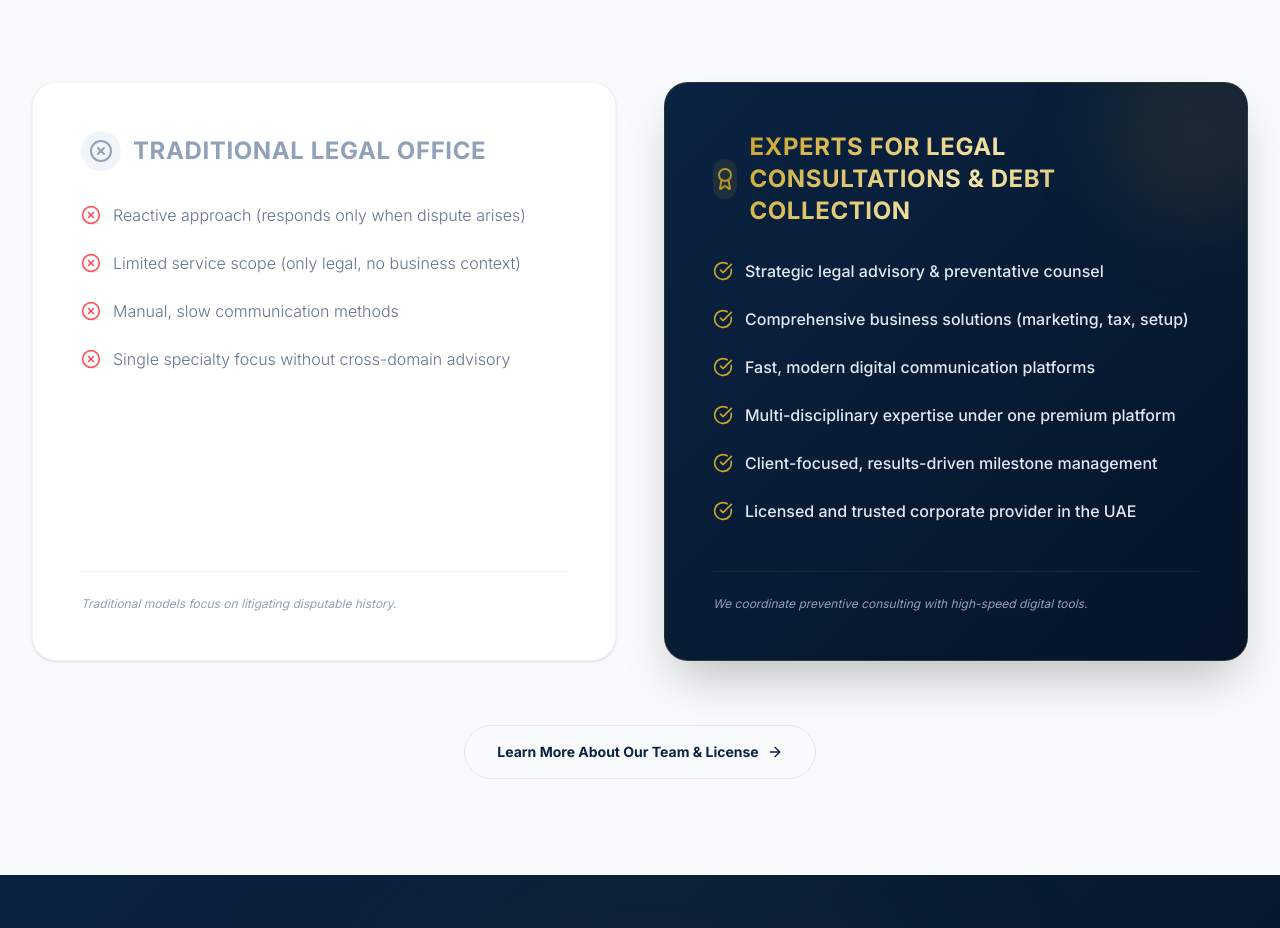
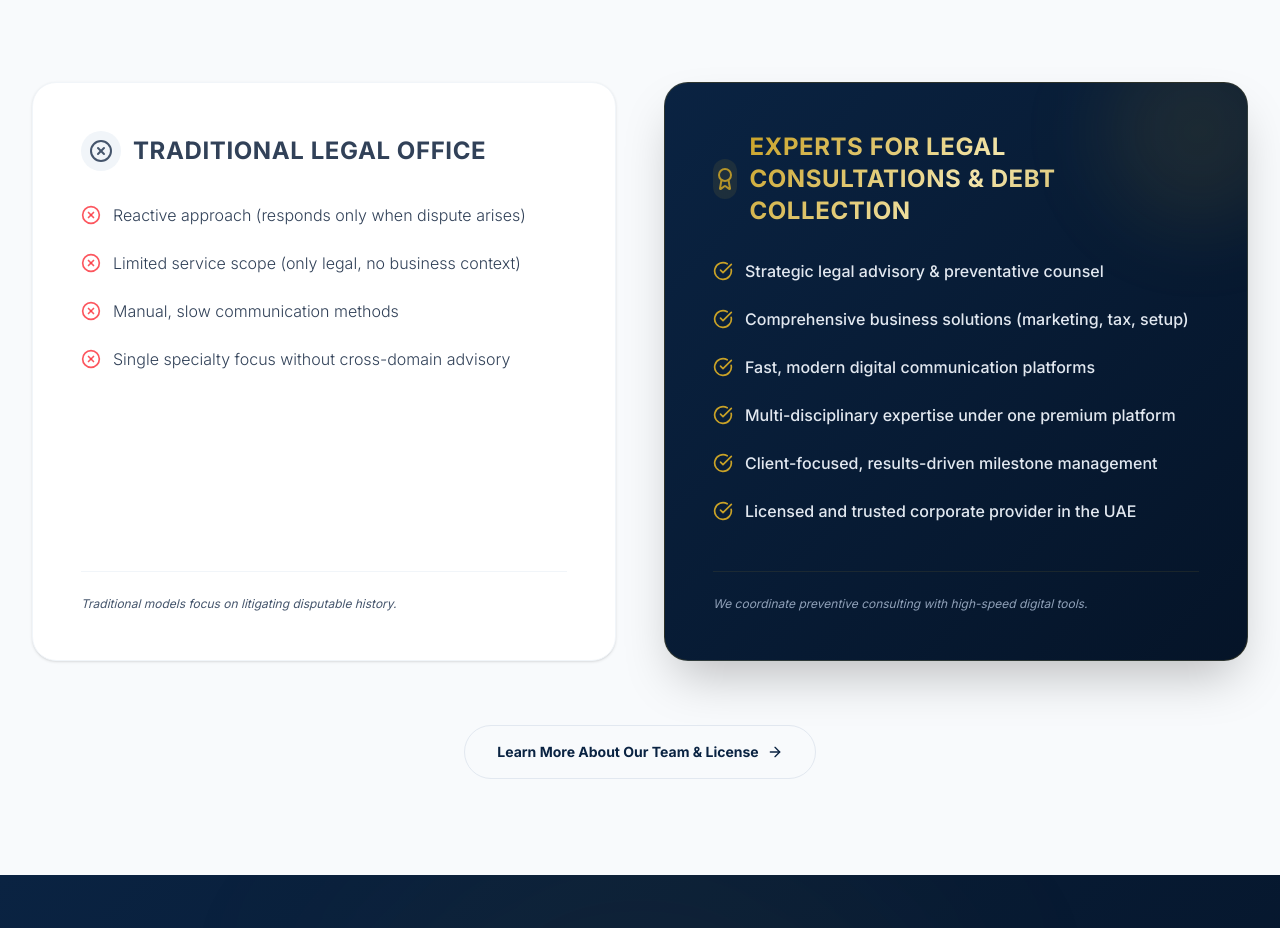
Before and after one commit to abdullahrock403-ops/legaltech, a Next.js app: page / in a window 1280 px wide. Shown: the part 2286-3214 px from the top of the page. Built offline with nearby package versions, Linux system fonts and the light colour scheme.

Commit message:
style: improve text contrast on Traditional Legal Office comparison card

```diff
--- a/src/components/WhyChooseUs.tsx
+++ b/src/components/WhyChooseUs.tsx
@@ -57,17 +57,17 @@ export default function WhyChooseUs() {
           >
             <div>
               <div className="flex items-center space-x-3 rtl:space-x-reverse mb-8">
-                <div className="w-10 h-10 rounded-full bg-slate-100 flex items-center justify-center text-slate-400">
+                <div className="w-10 h-10 rounded-full bg-slate-100 dark:bg-slate-800 flex items-center justify-center text-slate-600 dark:text-slate-300">
                   <XCircle className="w-6 h-6" />
                 </div>
-                <h3 className="text-2xl font-bold text-slate-400 uppercase tracking-wide">
+                <h3 className="text-2xl font-bold text-slate-700 dark:text-slate-200 uppercase tracking-wide">
                   {t("why_traditional_title")}
                 </h3>
               </div>
 
               <ul className="space-y-6">
                 {traditionalPoints.map((point, index) => (
-                  <li key={index} className="flex items-start space-x-3 rtl:space-x-reverse text-slate-500">
+                  <li key={index} className="flex items-start space-x-3 rtl:space-x-reverse text-slate-700 dark:text-slate-300">
                     <XCircle className="w-5 h-5 text-red-500/80 mt-0.5 flex-shrink-0" />
                     <span className="text-base font-light">{point}</span>
                   </li>
@@ -75,7 +75,7 @@ export default function WhyChooseUs() {
               </ul>
             </div>
 
-            <div className="mt-12 pt-6 border-t border-slate-100 dark:border-slate-800 text-xs text-slate-400 italic">
+            <div className="mt-12 pt-6 border-t border-slate-100 dark:border-slate-800 text-xs text-slate-600 dark:text-slate-400 italic">
               {isRtl ? "تركز النماذج التقليدية على مقاضاة التاريخ المتنازع عليه." : "Traditional models focus on litigating disputable history."}
             </div>
           </motion.div>
```
